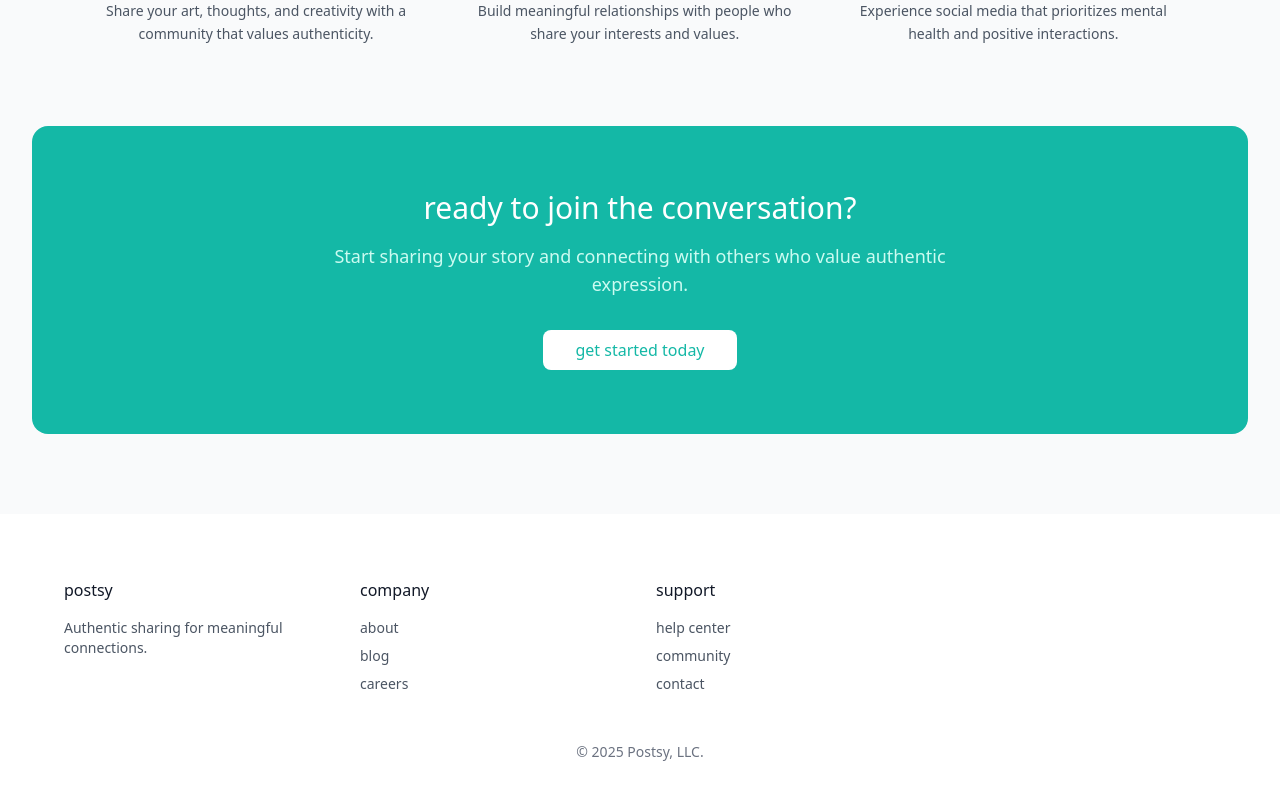
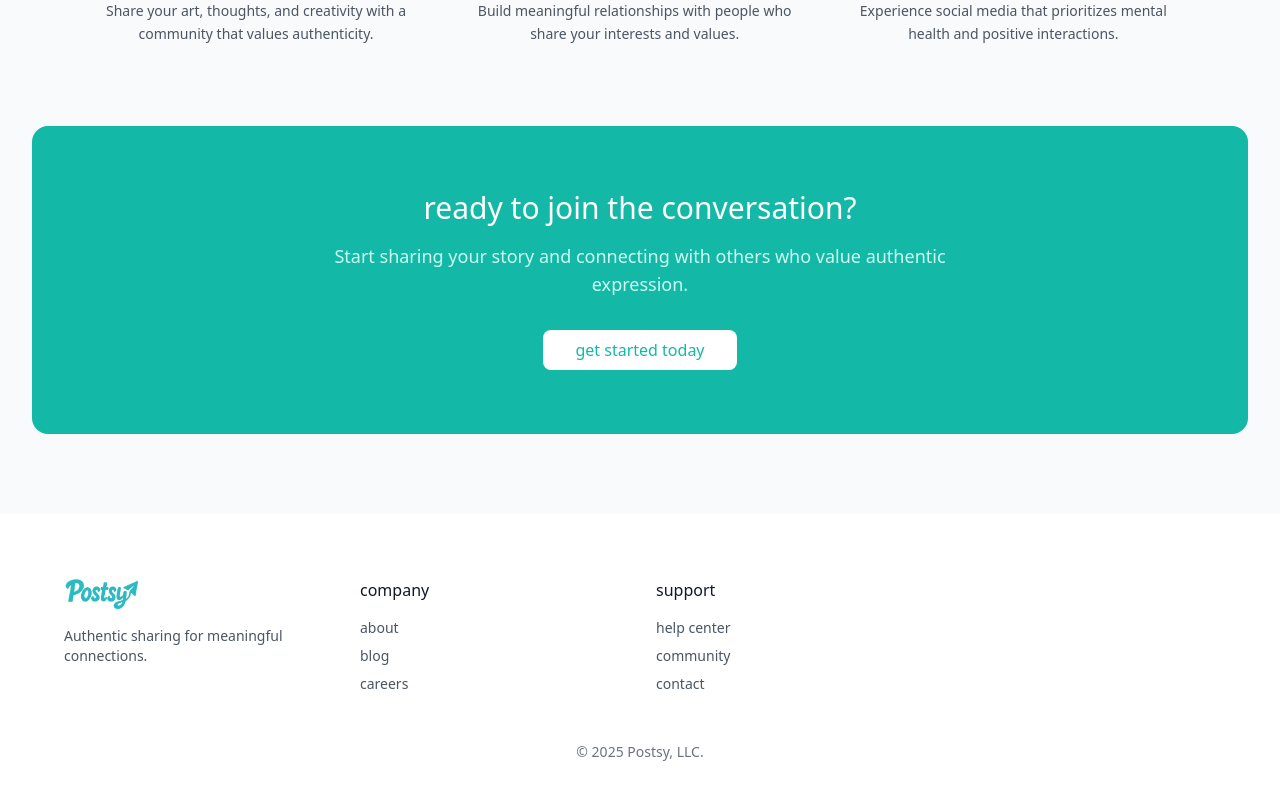
Before and after one commit to pyrig/haqiqa, a React (Vite) app: page / in a window 1280 px wide. Shown: the part 1196-1996 px from the top of the page. Built offline with nearby package versions, Linux system fonts and the light colour scheme.

Commit message:
feat: Add logo to the footer
Adds the specified logo to the footer in the Dashboard and Index pages.

```diff
--- a/src/components/Footer.tsx
+++ b/src/components/Footer.tsx
@@ -5,7 +5,13 @@ const Footer = () => {
       <div className="max-w-6xl mx-auto">
         <div className="grid grid-cols-4 gap-8 mb-12">
           <div>
-            <h4 className="font-medium text-gray-900 mb-4">postsy</h4>
+            <div className="flex items-center gap-2 mb-4">
+              <img
+                src="/lovable-uploads/ff8494d2-a25a-46bf-b40c-0074b9f2e405.png"
+                alt="Postsy Logo"
+                className="h-8"
+              />
+            </div>
             <p className="text-gray-600 text-sm">
               Authentic sharing for meaningful connections.
             </p>
```
Also changed, not shown: public/lovable-uploads/ff8494d2-a25a-46bf-b40c-0074b9f2e405.png (added).
